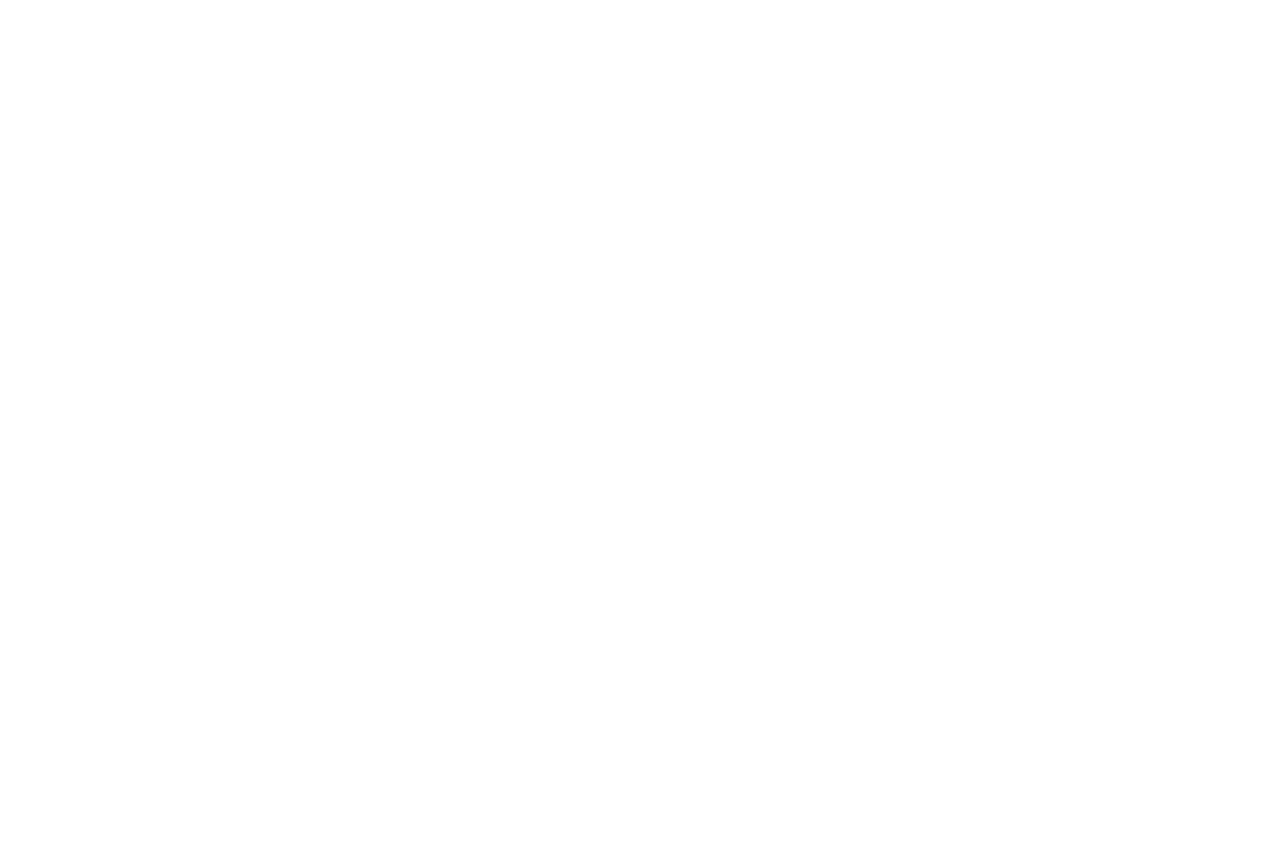
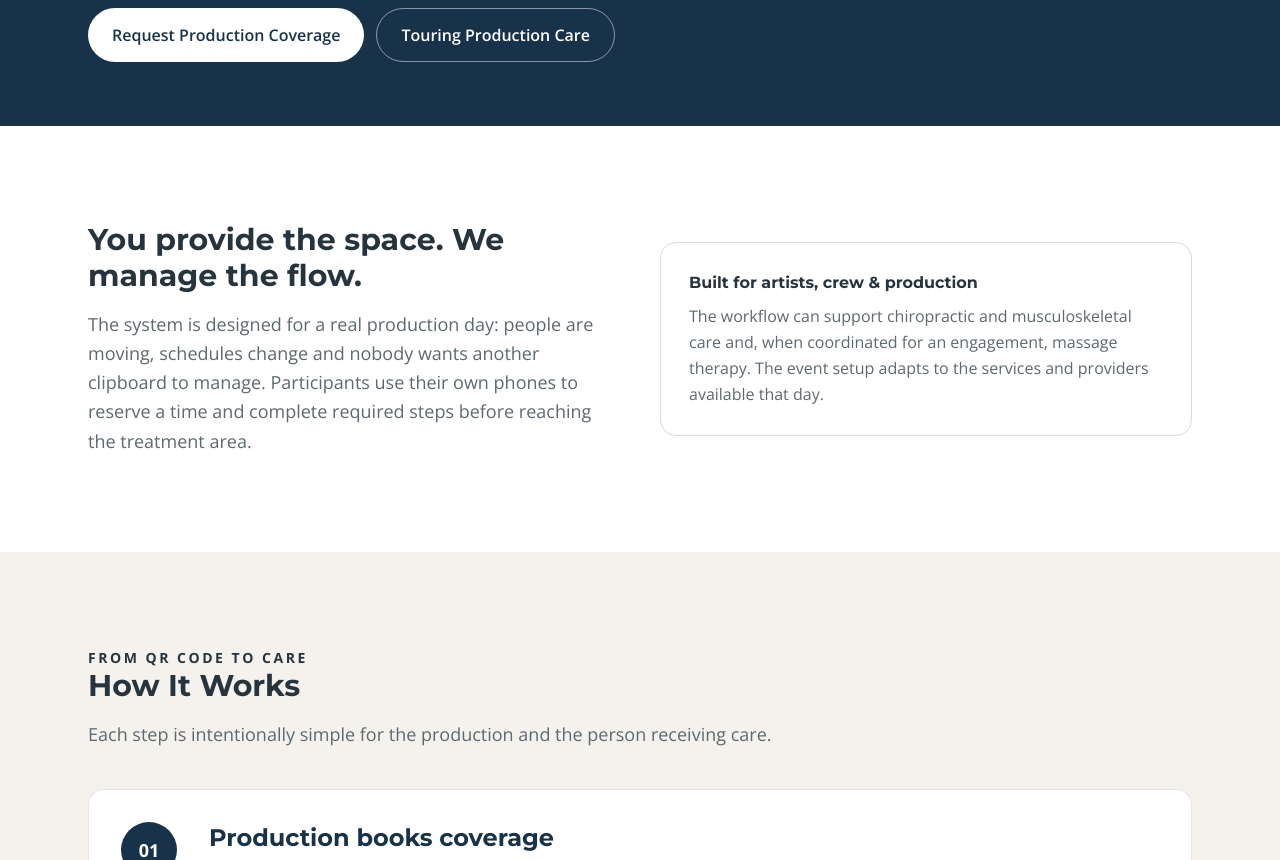
Before and after one commit to mybackcracker/gochiro-platform, a Next.js app: page /touring-production-care/how-it-works in a window 1280 px wide. Before the commit this address had no page. Shown: the part 440-1300 px from the top of the page. Before the commit the page ends 800 px from the top, so only its background shows below. Built offline with nearby package versions, Linux system fonts and the light colour scheme.

Commit message:
Add backstage care workflow page

```diff
--- /dev/null
+++ b/app/(marketing)/touring-production-care/how-it-works/page.tsx
@@ -0,0 +1,128 @@
+import type { Metadata } from "next";
+import { Section, Container, PageHeader, CTAButton, H2, P, Callout } from "@/components/ui";
+import { BUSINESS_PHONE } from "@/lib/gochiro";
+
+export const metadata: Metadata = {
+  title: "How Backstage Care Works | GoChiroMobile",
+  description: "See how GoChiroMobile organizes backstage musculoskeletal care for touring artists, crew and production personnel from signup through on-site care.",
+};
+
+const steps = [
+  ["01", "Production books coverage", "Send the date, location, preferred coverage window and approximate headcount. We build the care setup around the production schedule."],
+  ["02", "QR code or link goes backstage", "Artists and crew get one simple place to reserve care from their phones. A compact sign can sit near catering, production offices or the treatment area."],
+  ["03", "Choose your care. Choose your time.", "Participants select an available service and appointment time. Reserved times are removed from availability automatically."],
+  ["04", "Complete required registration", "When healthcare registration, consent or intake is required, it is completed digitally before care so there is less paperwork at the treatment table."],
+  ["05", "We bring the treatment setup", "Portable treatment and assessment equipment comes with the provider. A suitable area, basic seating and access to power when needed are generally all the production has to provide."],
+  ["06", "Care fits around the show day", "Scheduled appointments, drop-in availability or a hybrid flow can work around load-in, soundcheck, rehearsal, meals, call times and performance preparation."],
+  ["07", "Follow-up after the visit", "Participants may receive appropriate mobility or self-care information and a way to reach GoChiroMobile after the production moves on."],
+];
+
+export default function HowBackstageCareWorksPage() {
+  return (
+    <div>
+      <Section tone="navy" className="pt-14 pb-12 sm:pt-20 sm:pb-16">
+        <Container>
+          <PageHeader eyebrow="Touring Productions & Live Events" title="Backstage Care Without Backstage Chaos" lede="One link. A clear schedule. Mobile registration. On-site care. GoChiroMobile manages the participant flow so production personnel do not have to." />
+          <div className="mt-8 flex flex-wrap gap-3">
+            <CTAButton href="/touring-production-care/request" variant="inverse">Request Production Coverage</CTAButton>
+            <CTAButton href="/touring-production-care" variant="inverseOutline">Touring Production Care</CTAButton>
+          </div>
+        </Container>
+      </Section>
+
+      <Section tone="white">
+        <Container>
+          <div className="grid gap-10 lg:grid-cols-2 lg:items-center">
+            <div>
+              <H2>You provide the space. We manage the flow.</H2>
+              <P>The system is designed for a real production day: people are moving, schedules change and nobody wants another clipboard to manage. Participants use their own phones to reserve a time and complete required steps before reaching the treatment area.</P>
+            </div>
+            <Callout title="Built for artists, crew & production" tone="white">
+              <p className="text-base leading-relaxed text-muted">The workflow can support chiropractic and musculoskeletal care and, when coordinated for an engagement, massage therapy. The event setup adapts to the services and providers available that day.</p>
+            </Callout>
+          </div>
+        </Container>
+      </Section>
+
+      <Section tone="cream">
+        <Container>
+          <div className="max-w-3xl">
+            <p className="text-sm font-bold uppercase tracking-[0.18em] text-accent">From QR code to care</p>
+            <H2>How It Works</H2>
+            <P>Each step is intentionally simple for the production and the person receiving care.</P>
+          </div>
+          <div className="mt-10 grid gap-5">
+            {steps.map(([number, title, text]) => (
+              <div key={number} className="grid gap-4 rounded-2xl border border-black/10 bg-white p-6 sm:grid-cols-[72px_1fr] sm:p-8">
+                <div className="flex h-14 w-14 items-center justify-center rounded-full bg-navy text-lg font-bold text-white">{number}</div>
+                <div>
+                  <h3 className="text-xl font-bold text-navy sm:text-2xl">{title}</h3>
+                  <p className="mt-2 max-w-3xl text-base leading-relaxed text-muted">{text}</p>
+                </div>
+              </div>
+            ))}
+          </div>
+        </Container>
+      </Section>
+
+      <Section tone="white">
+        <Container>
+          <div className="grid gap-10 lg:grid-cols-2">
+            <div>
+              <H2>What the participant sees</H2>
+              <P>The mobile experience centers on one instruction: choose your care, choose your time. Available appointment buttons make the next step obvious while keeping the signup simple.</P>
+              <div className="mt-6 rounded-2xl bg-[#071f30] p-6 text-white shadow-lg">
+                <p className="text-sm font-semibold uppercase tracking-wider text-teal-300">Mobile signup</p>
+                <p className="mt-3 text-3xl font-bold">Choose your care.<br/><span className="text-teal-300">Choose your time.</span></p>
+                <div className="mt-6 grid grid-cols-3 gap-2 text-center text-sm font-semibold">
+                  <div className="rounded-xl bg-white/10 p-3">Massage</div>
+                  <div className="rounded-xl border border-teal-300 bg-teal-300/10 p-3">Chiropractic</div>
+                  <div className="rounded-xl bg-white/10 p-3">Both</div>
+                </div>
+                <div className="mt-4 grid grid-cols-3 gap-2 text-center text-sm font-bold text-navy">
+                  {["4:00 PM","4:20 PM","4:40 PM","5:00 PM","5:20 PM","5:40 PM"].map((time) => <div key={time} className="rounded-lg bg-white p-2">{time}</div>)}
+                </div>
+                <div className="mt-4 rounded-xl bg-white p-4 text-navy">
+                  <p className="text-sm font-bold">Reserve care</p>
+                  <p className="mt-1 text-xs text-muted">Use an alias or first name and last initial.</p>
+                </div>
+              </div>
+            </div>
+            <div>
+              <H2>What production gets</H2>
+              <P>A practical system that reduces coordination for tour or venue personnel while helping providers keep the treatment area organized.</P>
+              <div className="mt-6 space-y-3">
+                {["A shareable QR code or private signup link","A clear list of available services and times","Digital registration when required","A provider-friendly view of the day's flow","Scheduled, drop-in or hybrid care options"].map((item) => (
+                  <div key={item} className="flex gap-3 rounded-xl border border-black/10 p-4"><span className="font-bold text-accent">✓</span><span className="text-base text-navy">{item}</span></div>
+                ))}
+              </div>
+            </div>
+          </div>
+        </Container>
+      </Section>
+
+      <Section tone="cream">
+        <Container>
+          <div className="max-w-3xl">
+            <H2>Designed to stay out of the production&apos;s way</H2>
+            <P>The goal is not to create another backstage process for someone to supervise. Once coverage is arranged, GoChiroMobile handles the care workflow while coordinating with the production&apos;s preferred timing, location and access requirements.</P>
+            <p className="mt-6 text-sm text-muted">Availability, services, provider mix and appointment length can vary by engagement. Touring-production care is currently available at Pennsylvania locations.</p>
+          </div>
+        </Container>
+      </Section>
+
+      <Section tone="navy">
+        <Container>
+          <div className="max-w-3xl">
+            <H2 onDark>Want This at Your Next Philadelphia-Area Stop?</H2>
+            <p className="mt-4 text-lg leading-relaxed text-white/85">Send the date, location and what you know about the production. We can recommend a practical coverage setup from there.</p>
+            <div className="mt-8 flex flex-wrap gap-3">
+              <CTAButton href="/touring-production-care/request" variant="inverse">Request Production Coverage</CTAButton>
+              <CTAButton href={`tel:${BUSINESS_PHONE}`} variant="inverseOutline">Call / Text {BUSINESS_PHONE}</CTAButton>
+            </div>
+          </div>
+        </Container>
+      </Section>
+    </div>
+  );
+}
```
